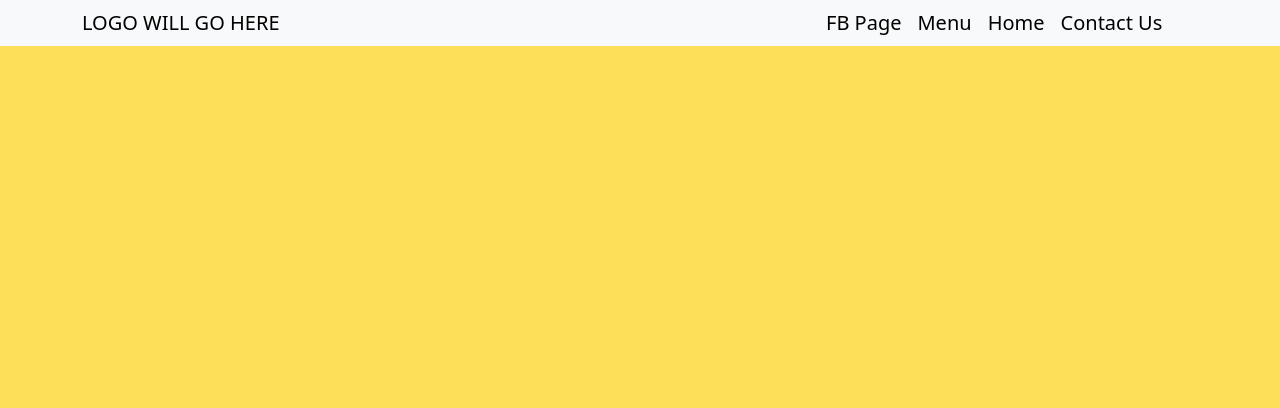
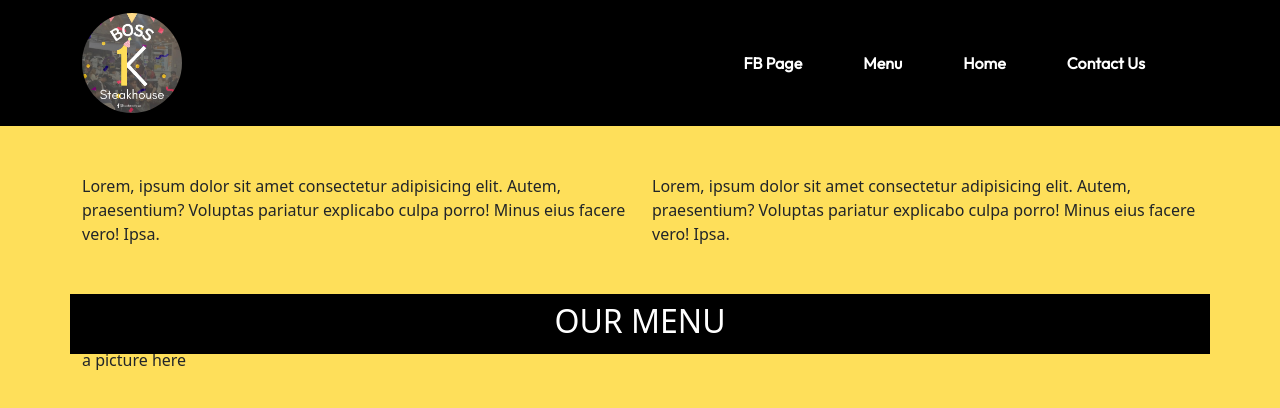
Before and after one commit to BossKSteakHouse/boss-k-steakhouse, a React (Create React App) app: page / in a window 1280 px wide. Shown: the top 408 px of the page. Built offline with nearby package versions, Linux system fonts and the light colour scheme.

Commit message:
added navbar items style / added logo / added containers for main content

```diff
--- a/public/index.html
+++ b/public/index.html
@@ -29,6 +29,11 @@
     <link href="https://cdn.jsdelivr.net/npm/bootstrap@5.3.0-alpha3/dist/css/bootstrap.min.css" rel="stylesheet"
       integrity="sha384-KK94CHFLLe+nY2dmCWGMq91rCGa5gtU4mk92HdvYe+M/SXH301p5ILy+dN9+nJOZ" crossorigin="anonymous">
 
+      <!-- Google Font -->
+      <link rel="preconnect" href="https://fonts.googleapis.com">
+      <link rel="preconnect" href="https://fonts.gstatic.com" crossorigin>
+      <link href="https://fonts.googleapis.com/css2?family=Outfit&display=swap" rel="stylesheet">
+
     <title>Boss K Steakhouse</title>
   </head>
   <body>
--- a/src/App.js
+++ b/src/App.js
@@ -4,6 +4,21 @@ function App() {
   return (
     <>
       <Navbar />
+      <div class="container">
+        <div class="row">
+          <div className="col-6 mt-5">
+            Lorem, ipsum dolor sit amet consectetur adipisicing elit. Autem, praesentium? Voluptas pariatur explicabo culpa porro! Minus eius facere vero! Ipsa.
+          </div>
+          <div className="col-6 mt-5">
+            Lorem, ipsum dolor sit amet consectetur adipisicing elit. Autem, praesentium? Voluptas pariatur explicabo culpa porro! Minus eius facere vero! Ipsa.
+          </div>
+        </div>
+      </div>
+
+      <div class="container mt-5 ourMenu">
+        <h2 class="text-center text-white pt-2">OUR MENU</h2>
+        a picture here
+      </div>
     </>
   );
 }
--- a/src/components/Navbar.jsx
+++ b/src/components/Navbar.jsx
@@ -1,18 +1,36 @@
 import React from 'react'
+import logo from '../assets/restaurant-logo.jpg'
 
 export default function Navbar() {
     return (
         <>
-            <nav class="navbar navbar-expand-lg bg-body-tertiary">
+            <nav class="navbar navbar-expand-lg navbar-light">
                 <div class="container">
-                    <div className="col-8">
-                        <a class="navbar-brand" href="#">LOGO WILL GO HERE</a>
-                    </div>
-                    <div className="col-4">
-                        <a class="navbar-brand" href="#">FB Page</a>
-                        <a class="navbar-brand" href="#">Menu</a>
-                        <a class="navbar-brand" href="#">Home</a>
-                        <a class="navbar-brand" href="#">Contact Us</a>
+                    <a className="navbar-brand" href="#">
+                    <img src={logo} alt="Logo" />
+                    </a>
+                    <button id="burger-menu" class="navbar-toggler" type="button" data-bs-toggle="collapse" data-bs-target="#navbarNav" aria-controls="navbarNav" aria-expanded="false" aria-label="Toggle navigation">
+                    <span class="navbar-toggler-icon"></span>
+                    </button>
+                    <div class="collapse navbar-collapse" id="navbarNav">
+                    <ul class="navbar-nav ms-auto navItems">
+                        <li class="nav-item">
+                        <a class="nav-link text-white" href="#">FB Page</a>
+                        </li>
+                        <span className="space"></span>
+                        <li class="nav-item">
+                        <a class="nav-link text-white" href="#">Menu</a>
+                        </li>
+                        <span className="space"></span>
+                        <li class="nav-item">
+                        <a class="nav-link text-white" href="#">Home</a>
+                        </li>
+                        <span className="space"></span>
+                        <li class="nav-item">
+                        <a class="nav-link text-white" href="#">Contact Us</a>
+                        </li>
+                        <span className="space"></span>
+                    </ul>
                     </div>
                 </div>
             </nav>
--- a/src/index.css
+++ b/src/index.css
@@ -1,7 +1,42 @@
 body {
   background-color: #FEDF5A;
 }
-/* add google font outfit to the navbar items */
-/* add bold */
-/* make navbar background dark */
-/* add logo */
+
+/* Navbar styling */
+nav {
+  background-color: black !important;
+}
+
+img {
+  height: 100px;
+  width: 100px;
+  border-radius: 300px;
+}
+
+.navItems {
+  font-family: 'Outfit', sans-serif;
+  font-weight: bold;
+}
+
+.space {
+  margin-right: 45px;
+}
+
+.text-white {
+  color: white;
+}
+
+@media (max-width: 768px) {
+  #burger-menu {
+    background-color: white !important;
+  }
+}
+/* End */
+
+/* Our Menu Styling */
+.ourMenu {
+  height: 60px;
+  background-color: black !important;
+}
+
+/* End */
```
